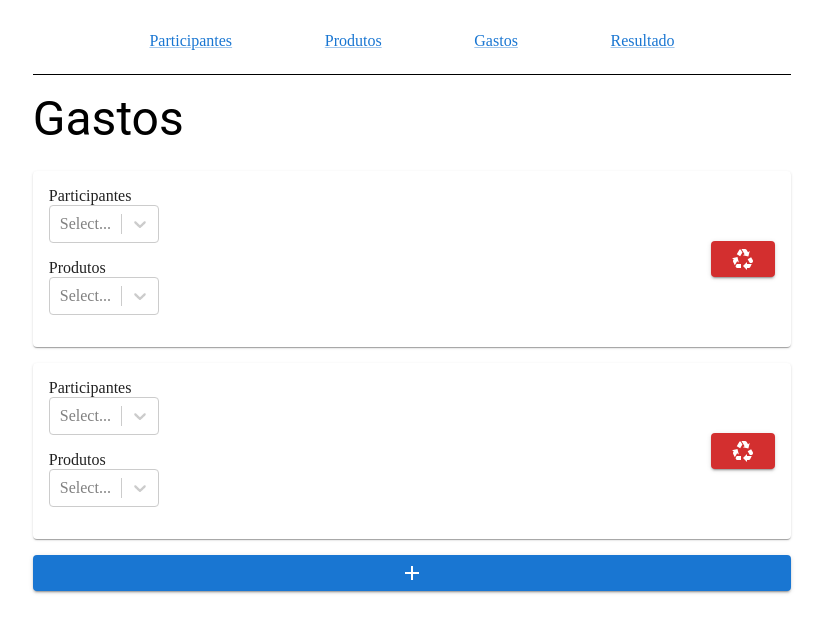
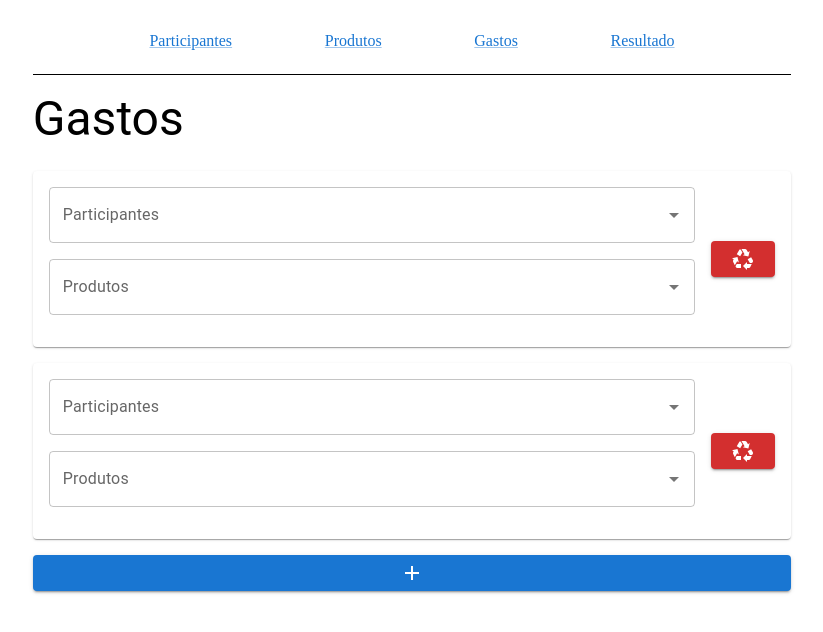
Before and after one commit to jonatas1n/divide-ai, a React (Vite) app: page /costs in a window 1280 px wide. Shown: the top 632 px of the page, without its empty margins (228-1051 px from the left). Built offline with nearby package versions, Linux system fonts and the light colour scheme.

Commit message:
feat: replace all not mui components from costs

```diff
--- a/src/components/costs/CostForm/index.tsx
+++ b/src/components/costs/CostForm/index.tsx
@@ -13,26 +13,28 @@ type CostFormProps = {
 export const CostForm = ({ cost }: CostFormProps) => {
   const { guests, changeCost, products } = useAppContext();
 
-  const guestInitialValues = Object.entries(cost.guests).map(
-    ([guestID, guest]) => ({ value: guestID, label: guests[guest].name })
-  );
+  const guestValues = cost.guests.map((guestID) => ({
+    value: guestID,
+    label: guests[guestID]?.name,
+  }));
 
   const guestOptions = Object.values(guests).map((guest) => ({
     value: guest.id,
     label: guest.name,
   }));
 
-  const onChangeGuests = (selectedOptions: MultiValue<OptionProps>) => {
+  const onChangeGuests = (selectedOptions: OptionProps[]) => {
+    console.log(selectedOptions, typeof selectedOptions);
     const guestIdList = selectedOptions.map((option) => option.value);
     changeCost({ ...cost, guests: guestIdList });
   };
 
-  const productInitialValues = Object.keys(cost.products).map((productID) => ({
+  const productValues = Object.keys(cost.products).map((productID) => ({
     value: productID,
     label: products[productID].name,
   }));
 
-  const productsOptions = Object.values(products).map(({id, name}) => ({
+  const productsOptions = Object.values(products).map(({ id, name }) => ({
     value: id,
     label: name,
   }));
@@ -48,17 +50,17 @@ export const CostForm = ({ cost }: CostFormProps) => {
   };
 
   return (
-    <Stack spacing={2}>
+    <Stack spacing={2} width="100%">
       <SelectField
         label="Participantes"
         options={guestOptions}
-        defaultValue={guestInitialValues}
+        value={guestValues}
         onChange={onChangeGuests}
       />
       <SelectField
         label="Produtos"
         options={productsOptions}
-        defaultValue={productInitialValues}
+        value={productValues}
         onChange={onChangeProducts}
       />
       <CostProductCount cost={cost} />
--- a/src/components/costs/CostProductCount/CostProductCountItem/index.tsx
+++ b/src/components/costs/CostProductCount/CostProductCountItem/index.tsx
@@ -1,7 +1,7 @@
-import styled from "styled-components";
-
 import Button from "@mui/material/Button";
 import Stack from "@mui/material/Stack";
+import Card from "@mui/material/Card";
+import Typography from "@mui/material/Typography";
 
 type CostProductCountItemProps = {
   name: string;
@@ -9,32 +9,27 @@ type CostProductCountItemProps = {
   onChangeQuantity: (quantity: number) => void;
 };
 
-const CostProductCountItemDisplay = styled.div`
-  display: grid;
-  justify-content: center;
-  text-align: center;
-  text-transform: uppercase;
-  grid-column: span 3;
-  font-weight: bold;
-
-  h3 {
-    align-self: center;
-  }
-`;
-
 export const CostProductCountItem = ({
   name,
   quantity,
-  onChangeQuantity
+  onChangeQuantity,
 }: CostProductCountItemProps) => {
   return (
-    <Stack direction="row"spacing={1}>
-      <Button onClick={() => onChangeQuantity(quantity-1)}>-</Button>
-      <Stack alignItems="stretch" textAlign="center" justifyContent="center">
-        {name}
-        <h3>{quantity}</h3>
+    <Card>
+      <Stack direction="row" spacing={1} justifyContent="center">
+        <Button onClick={() => onChangeQuantity(quantity - 1)}>
+          <Typography variant="h4">-</Typography>
+        </Button>
+        <Stack alignItems="stretch" textAlign="center" justifyContent="center">
+          <Typography variant="body1" textTransform="capitalize">
+            {name}
+          </Typography>
+          <Typography variant="h4">{quantity}</Typography>
+        </Stack>
+        <Button onClick={() => onChangeQuantity(quantity + 1)}>
+          <Typography variant="h4">+</Typography>
+        </Button>
       </Stack>
-      <Button onClick={() => onChangeQuantity(quantity+1)}>+</Button>
-    </Stack>
+    </Card>
   );
 };
--- a/src/components/costs/CostProductCount/index.tsx
+++ b/src/components/costs/CostProductCount/index.tsx
@@ -1,17 +1,12 @@
-import styled from "styled-components";
 import { useAppContext } from "../../../hooks/Context";
 import { CostType } from "../../../types";
 import { CostProductCountItem } from "./CostProductCountItem";
 
+import Stack from "@mui/material/Stack";
+
 type CostProductCountProps = {
   cost: CostType;
 };
-
-const CostProductCountStyle = styled.div`
-  display: grid;
-  grid-template-columns: repeat(5, 1fr);
-  gap: 1rem;
-`;
 
 export const CostProductCount = ({ cost }: CostProductCountProps) => {
   const { products, changeCost } = useAppContext();
@@ -20,24 +15,29 @@ export const CostProductCount = ({ cost }: CostProductCountProps) => {
     if (quantity === 0) {
       const updatedProducts = cost.products;
       delete updatedProducts[productID];
-      changeCost({...cost, products: updatedProducts});
+      changeCost({ ...cost, products: updatedProducts });
     }
     const newProduct = { productID, quantity };
-    changeCost({...cost, products: {...cost.products, [productID]: newProduct}})
-  }
+    changeCost({
+      ...cost,
+      products: { ...cost.products, [productID]: newProduct },
+    });
+  };
 
   if (!cost) return <></>;
 
   return (
-    <CostProductCountStyle>
+    <Stack direction="row" spacing={1}>
       {Object.values(cost.products).map((product) => (
         <CostProductCountItem
           key={product.productID}
           name={products[product.productID].name ?? ""}
           quantity={product.quantity}
-          onChangeQuantity={quantity => onChangeQuantity(quantity, product.productID)}
+          onChangeQuantity={(quantity) =>
+            onChangeQuantity(quantity, product.productID)
+          }
         />
       ))}
-    </CostProductCountStyle>
+    </Stack>
   );
 };
--- a/src/components/costs/SelectField/index.tsx
+++ b/src/components/costs/SelectField/index.tsx
@@ -1,28 +1,52 @@
-import Select, { MultiValue } from "react-select";
+import { Checkbox, TextField, Autocomplete } from "@mui/material";
+import CheckBoxOutlineBlankIcon from "@mui/icons-material/CheckBoxOutlineBlank";
+import CheckBoxIcon from "@mui/icons-material/CheckBox";
+
+const icon = <CheckBoxOutlineBlankIcon fontSize="small" />;
+const checkedIcon = <CheckBoxIcon fontSize="small" />;
 
 export type OptionProps = {
-  label: string | undefined,
-  value: string,
-}
+  label: string | undefined;
+  value: string;
+};
 
 type SelectFieldProps = {
   label: string;
   options: OptionProps[];
-  onChange: (newValue: MultiValue<OptionProps>) => void;
-  defaultValue?: OptionProps[];
+  value: OptionProps[];
+  onChange: (selectedOptions: OptionProps[]) => void;
 };
 
-export const SelectField = ({ label, options, onChange, defaultValue }: SelectFieldProps) => {
+export const SelectField = ({
+  label,
+  options,
+  onChange,
+  value,
+}: SelectFieldProps) => {
   return (
-    <label>
-      {label}
-      <Select
-        aria-label={label}
-        onChange={onChange}
-        isMulti
-        defaultValue={defaultValue}
-        options={options}
-      />
-    </label>
+    <Autocomplete
+      multiple
+      options={options}
+      value={value}
+      disableCloseOnSelect
+      getOptionLabel={(option) => option.label ?? ""}
+      isOptionEqualToValue={(option, value) => option.value === value.value} // Comparação correta
+      onChange={(_, selectedOptions) => onChange(selectedOptions)} // Atualiza estado ao selecionar/deselecionar
+      renderOption={(props, option, { selected }) => {
+        const { key, ...optionProps } = props;
+        return (
+          <li key={key} {...optionProps}>
+            <Checkbox
+              icon={icon}
+              checkedIcon={checkedIcon}
+              style={{ marginRight: 8 }}
+              checked={selected} // Exibe como marcado
+            />
+            {option.label}
+          </li>
+        );
+      }}
+      renderInput={(params) => <TextField {...params} label={label} />}
+    />
   );
 };
```
